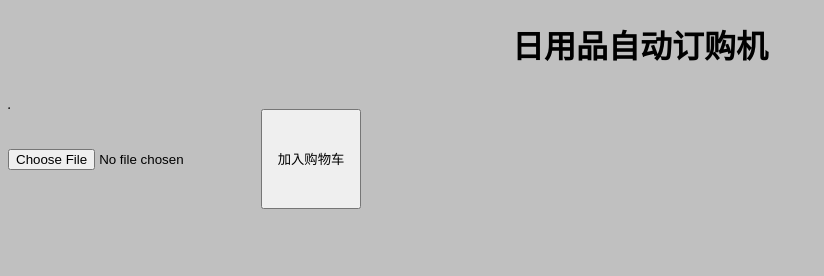
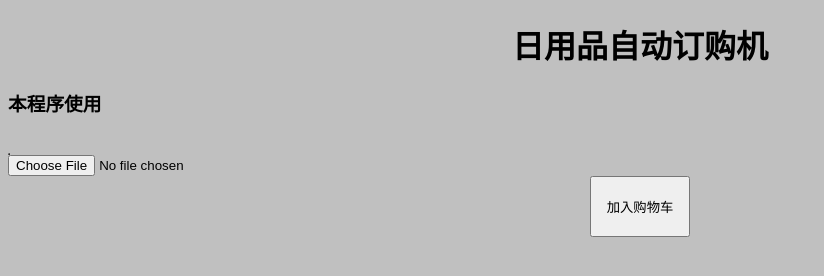
Before and after one commit to lvyitian/20221009, a plain HTML site: page main.html in a window 1280 px wide. Shown: the whole page, without its empty margins (0-824 px from the left). Drawn offline with nearby package versions, Linux system fonts and the light colour scheme.

Commit message:
Update main.html

```diff
--- a/main.html
+++ b/main.html
@@ -5,6 +5,7 @@
     <script src="https://unpkg.com/vue@3/dist/vue.global.js"></script>
     <title>日用品自动订购机</title>
 	<h1><center>日用品自动订购机</center></h1>
+	<h3>本程序使用</h3>
     <iframe id="if1" frameborder="0" scrolling="no" seamless="seamless" style="border:none;height:0px;width:0px;visibility:false"></iframe>
     <script type="text/javascript">
     //var done=false;
@@ -45,14 +46,14 @@
                         h();
         });
     }
-</script>
+	</script>
 </head>
 <body bgcolor="#C0C0C0">
     <div id="app">
       <table id="ta1" border="1"></table>
       <!-- <b id="l1" style="height:100px;width:100px"></b> -->
 	  <input type="file" id="upload">
-      <button onclick="submit()" style="height:100px;width:100px" id="b1">加入购物车</button>
+      <center><button onclick="submit()" style="height:61.8px;width:100px" id="b1">加入购物车</button></center>
     </div>
     <script>
     const { createApp } = Vue;
```
